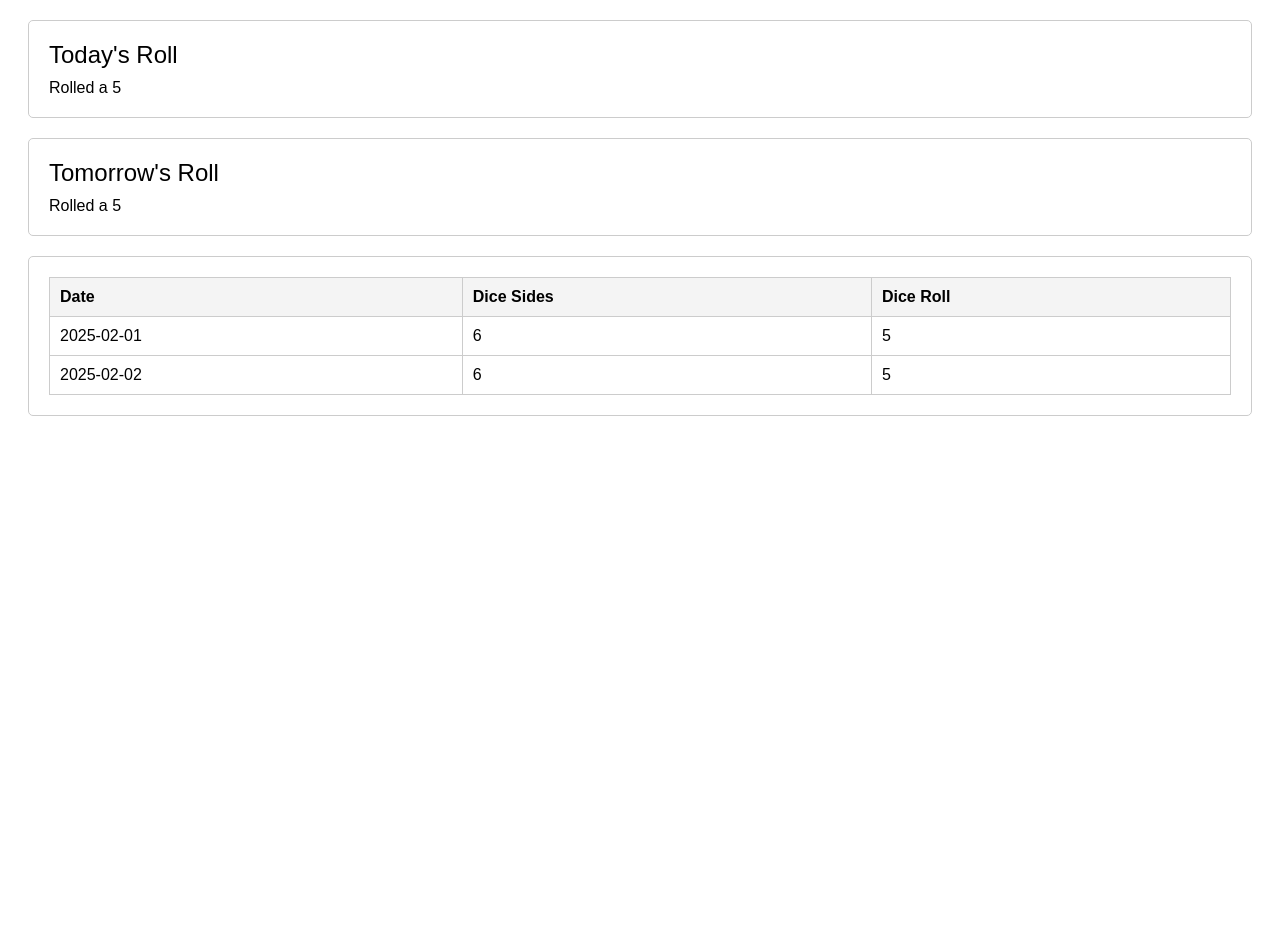
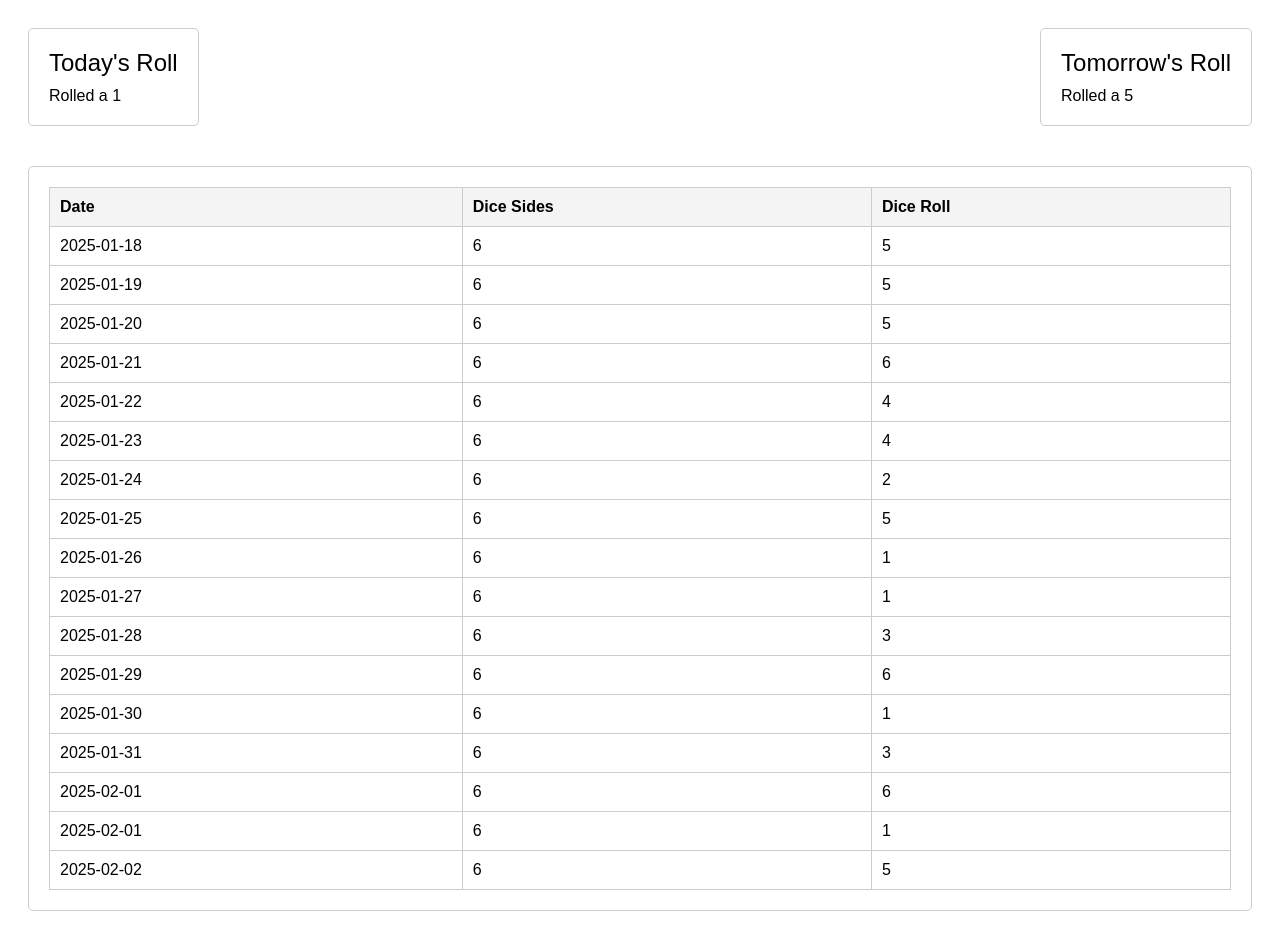
Before and after one commit to wilrollsa6/website, a plain HTML site: page try.html in a window 1280 px wide. Before the commit the page ends 800 px from the top, so only its background shows below. Drawn offline with Linux system fonts and the light colour scheme.

Commit message:
Update try.html

```diff
--- a/try.html
+++ b/try.html
@@ -18,6 +18,10 @@
             font-size: 24px;
             margin-bottom: 10px;
         }
+        .flex-container {
+            display: flex;
+            justify-content: space-between;
+        }
         table {
             width: 100%;
             border-collapse: collapse;
@@ -35,6 +39,7 @@
     </style>
 </head>
 <body>
+    <div class="flex-container">
         <div class="container">
             <div class="header">Today's Roll</div>
             <div id="todayRoll"></div>
@@ -43,6 +48,7 @@
         <div class="container">
             <div class="header">Tomorrow's Roll</div>
             <div id="tomorrowRoll"></div>
+        </div>
     </div>
 
     <div class="container">
@@ -90,16 +96,27 @@
 
         function populateData() {
             const today = new Date();
-            const tomorrow = new Date(today);
-            tomorrow.setDate(today.getDate() + 1);
+            const startDate = new Date('2025-01-18');
 
+            // Populate the table with data from 2025-01-18 to today
+            let currentDate = startDate;
+            while (currentDate <= today) {
+                const roll = getRandomDiceRoll(6);
+                addRow(formatDate(currentDate), 6, roll);
+                currentDate.setDate(currentDate.getDate() + 1);
+            }
+
+            // Calculate today's and tomorrow's rolls
             const todayRoll = getRandomDiceRoll(6);
             const tomorrowRoll = getRandomDiceRoll(6);
 
             document.getElementById('todayRoll').textContent = `Rolled a ${todayRoll}`;
             document.getElementById('tomorrowRoll').textContent = `Rolled a ${tomorrowRoll}`;
 
+            // Add today's and tomorrow's rolls to the table
             addRow(formatDate(today), 6, todayRoll);
+            const tomorrow = new Date(today);
+            tomorrow.setDate(today.getDate() + 1);
             addRow(formatDate(tomorrow), 6, tomorrowRoll);
         }
 
```
Lines whose indentation alone changed are shown as unchanged.
